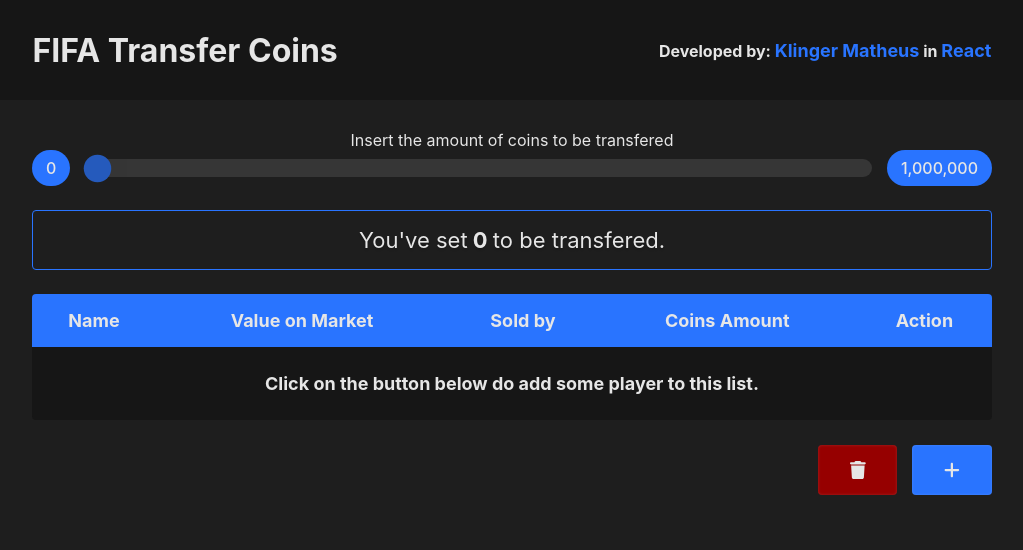
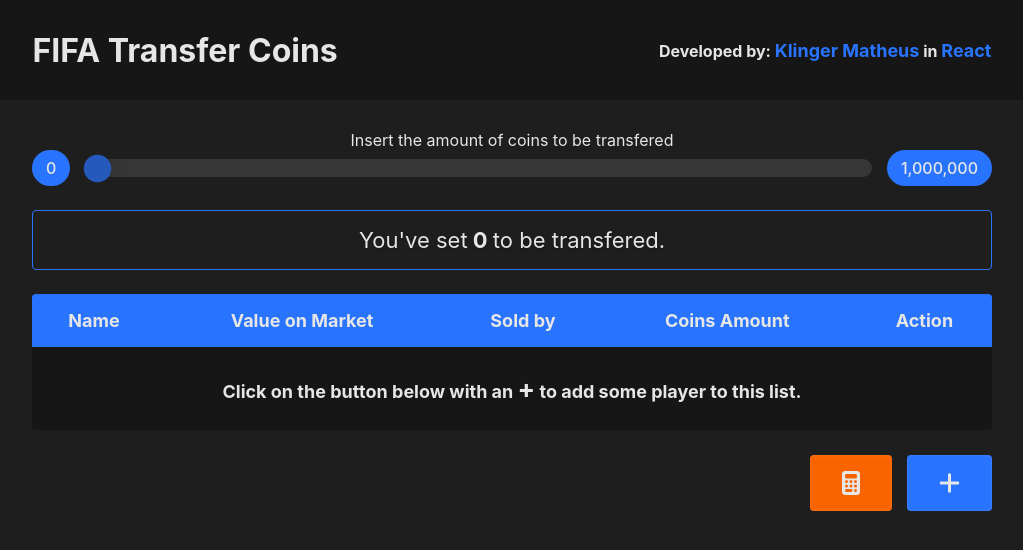
Before and after one commit to KlingerMatheus/FIFA-UT-Transfer-Coins-in-React, a React (Vite) app: page / in a window 1280 px wide. Shown: the top 550 px of the page, without its empty margins (128-1151 px from the left). Built offline with nearby package versions, Linux system fonts and the light colour scheme.

Commit message:
feat: added a new button for the calculator and component was created but not finished

```diff
--- a/src/components/ModalInsertPlayer.tsx
+++ b/src/components/ModalInsertPlayer.tsx
@@ -1,7 +1,7 @@
 import { useState } from "react";
 import "../css/Modal.css";
 import { FontAwesomeIcon } from "@fortawesome/react-fontawesome";
-import { faPlus, faTrash } from "@fortawesome/free-solid-svg-icons";
+import { faPlus } from "@fortawesome/free-solid-svg-icons";
 
 function ModalInsertPlayer(props: any) {
   type Player = {
@@ -57,30 +57,18 @@
 
   return (
     <>
-      <div className="d-flex d-align-right mt">
-        <button
-          onClick={() => {
-            confirm("Are you sure you want to remove all players?")
-              ? props.onRemoveAllPlayers()
-              : undefined;
-          }}
-          className="btn btn-solid danger mr"
-        >
-          <span className="tooltip">Remove All Players</span>
-          <FontAwesomeIcon icon={faTrash} /> <p></p>
-        </button>
       <button
         onClick={() => setShowModal(true)}
-          className="btn btn-solid primary"
+        className="btn btn-solid btn-icon primary"
       >
         <FontAwesomeIcon icon={faPlus} />
         <span className="tooltip">Insert a Player</span>
       </button>
-      </div>
       <div className="modal" style={{ display: showModal ? "flex" : "none" }}>
         <div className="modal-container">
           <div className="modal-header">
             <p className="modal-title">Insert Player</p>
+            <hr />
           </div>
           <div className="modal-body">
             <div className="input-group">
--- a/src/components/PlayerItem.tsx
+++ b/src/components/PlayerItem.tsx
@@ -1,4 +1,5 @@
 import { memo } from "react";
+import { numberWithCommasRounded } from "../scripts/formatNumbers";
 import { FontAwesomeIcon } from "@fortawesome/react-fontawesome";
 import { faTrash } from "@fortawesome/free-solid-svg-icons";
 
@@ -14,9 +15,9 @@
   return (
     <tr>
       <td colSpan={2}>{props.player.name}</td>
-      <td>{props.player.price}</td>
-      <td>{props.player.soldBy}</td>
-      <td>{props.player.partial}</td>
+      <td>{numberWithCommasRounded(props.player.price)}</td>
+      <td>{numberWithCommasRounded(props.player.soldBy)}</td>
+      <td>{numberWithCommasRounded(props.player.partial)}</td>
       <td>
         <button
           onClick={() => {
--- a/src/components/PlayersTable.tsx
+++ b/src/components/PlayersTable.tsx
@@ -1,18 +1,27 @@
 import { useEffect, useState } from "react";
 import ModalInsertPlayer from "./ModalInsertPlayer";
+import PlayerItem from "./PlayerItem";
+import { numberWithCommasRounded } from "../scripts/formatNumbers";
 import "../css/PlayersTable.css";
-import PlayerItem from "./PlayerItem";
+import { FontAwesomeIcon } from "@fortawesome/react-fontawesome";
+import { faCalculator, faTrash } from "@fortawesome/free-solid-svg-icons";
 
 function PlayersTable(props: { coinsToBeTransfered: number }) {
   const [players, setPlayers] = useState<any>([]);
   const [totalTransfered, setTotalTransfered] = useState<number>(0);
+  const [showResetAllPlayersButton, setShowResetAllPlayersButton] =
+    useState<boolean>(false);
 
   useEffect(() => {
     setTotalTransfered(sumPartials());
+    setShowResetAllPlayersButton(hasPlayers());
   }, [players]);
 
-  function numberWithCommas(value: number) {
-    return value.toLocaleString("en");
+  function hasPlayers() {
+    if (players.length === 0) {
+      return false;
+    }
+    return true;
   }
 
   function sumPartials() {
@@ -39,7 +48,8 @@
       return (
         <tr>
           <td className="no-players-alert" colSpan={6}>
-            Click on the button below do add some player to this list.
+            Click on the button below with an <b style={{ fontSize: 26 }}>+</b>{" "}
+            to add some player to this list.
           </td>
         </tr>
       );
@@ -66,14 +76,14 @@
       <>
         <tr>
           <td colSpan={3}>
-            <p>Total Transfered: {numberWithCommas(totalTransfered)}</p>
+            <p>Total Transfered: {numberWithCommasRounded(totalTransfered)}</p>
           </td>
           <td colSpan={3}>
             <p>
               Remaining:{" "}
               {isNaN(props.coinsToBeTransfered - Number(totalTransfered))
                 ? 0
-                : numberWithCommas(
+                : numberWithCommasRounded(
                     props.coinsToBeTransfered - Number(totalTransfered)
                   )}
             </p>
@@ -97,16 +107,34 @@
         <tbody>{renderPlayers()}</tbody>
         <tfoot>{players.length > 0 ? showResults() : null}</tfoot>
       </table>
-      <ModalInsertPlayer
-        onRemoveAllPlayers={() => setPlayers([])}
-        hasPlayersOnTable={() => {
-          if (players.length > 0) return true;
-          else return false;
-        }}
-        onInsertPlayer={(player: any) =>
-          setPlayers((players: any) => [...players, player])
-        }
-      />
+      <div className="btn-group mt">
+        <button
+          style={
+            showResetAllPlayersButton
+              ? { display: "flex" }
+              : { display: "none" }
+          }
+          onClick={() => {
+            confirm("Are you sure you want to remove all players?")
+              ? setPlayers([])
+              : undefined;
+          }}
+          className="btn btn-solid btn-icon danger mr"
+        >
+          <span className="tooltip">Remove All Players</span>
+          <FontAwesomeIcon icon={faTrash} /> <p></p>
+        </button>
+        <button className="btn btn-solid btn-icon orange mr">
+          <span className="tooltip">Calculator</span>
+          <FontAwesomeIcon icon={faCalculator} /> <p></p>
+        </button>
+
+        <ModalInsertPlayer
+          onInsertPlayer={(player: any) =>
+            setPlayers((players: any) => [...players, player])
+          }
+        />
+      </div>
     </>
   );
 }
--- a/src/css/Main.css
+++ b/src/css/Main.css
@@ -52,9 +52,19 @@
   margin-bottom: 24px;
 }
 
+hr {
+  border: none;
+  border-top: 1px solid rgba(255, 255, 255, 0.15);
+  margin-block: 20px;
+}
 /* END DEFAULT */
 
 /* BUTTONS */
+
+.btn-group {
+  display: flex;
+  justify-content: right;
+}
 
 .btn {
   position: relative;
@@ -133,6 +143,11 @@
   top: 62px;
   opacity: 1;
 }
+
+.btn-icon {
+  font-size: 24px;
+}
+
 /* END BUTTONS */
 
 /* COLORS */
@@ -145,6 +160,11 @@
 .danger {
   color: var(--text-color);
   background-color: rgb(150, 0, 0);
+}
+
+.orange {
+  color: var(--text-color);
+  background-color: rgb(250, 100, 0);
 }
 
 .light {
--- a/src/css/Modal.css
+++ b/src/css/Modal.css
@@ -8,16 +8,18 @@
   justify-content: center;
   align-items: center;
   background-color: rgb(0, 0, 0, 0.75);
-  backdrop-filter: blur(6px);
+  backdrop-filter: blur(12px);
   z-index: 99;
   animation: fade-in 150ms ease;
 }
 
 .modal-container {
-  background-color: var(--background-color);
+  background-color: var(--foreground-color);
   padding: 20px 50px;
   width: 500px;
   border-radius: 4px;
+  border: 1px solid var(--main-color);
+  box-shadow: 0px 5px 5px #000;
   animation: translate-y 200ms cubic-bezier(0.175, 0.885, 0.32, 1.25);
 }
 
@@ -29,7 +31,7 @@
 }
 
 .modal-title {
-  font-size: 24px;
+  font-size: 32px;
   font-weight: bolder;
 }
 
--- /dev/null
+++ b/src/scripts/formatNumbers.ts
@@ -0,0 +1,5 @@
+const numberWithCommasRounded = (value: number) => {
+    return Number(Math.round(value)).toLocaleString("EN");
+}
+
+export { numberWithCommasRounded }
```
Also changed, not shown: src/components/ModalCalculator.tsx (added, +39 -0 lines). Lines whose indentation alone changed are shown as unchanged.
